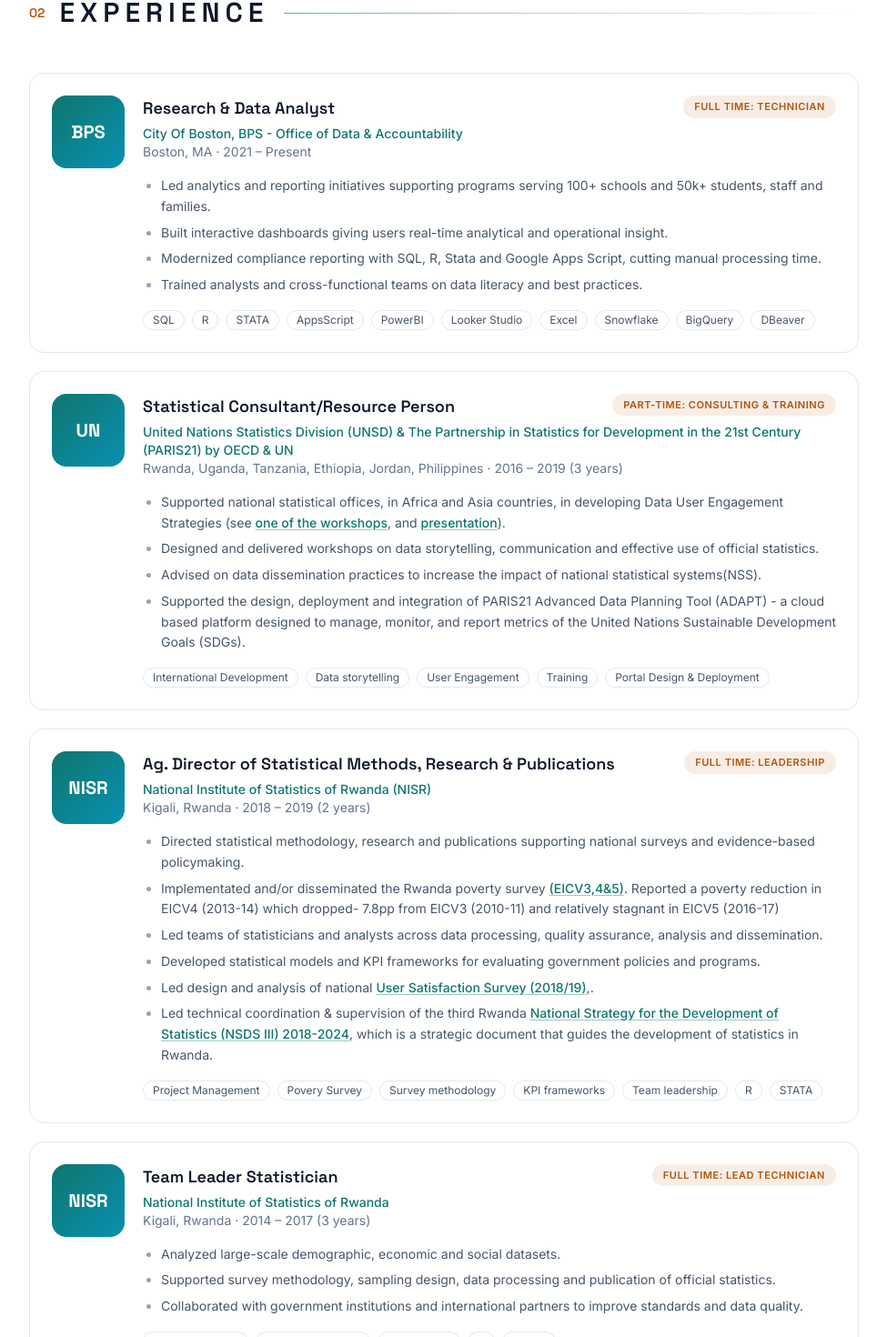
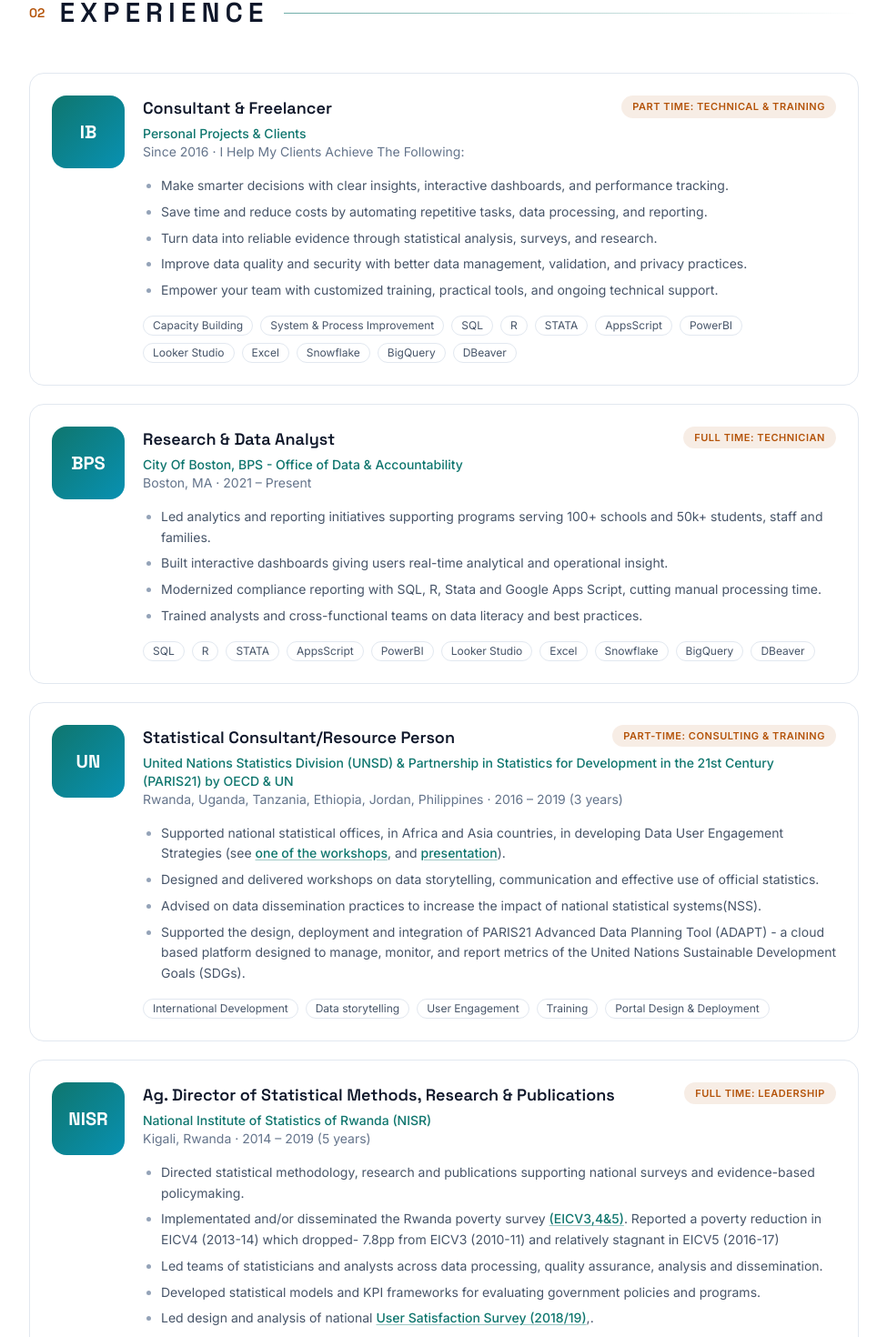
Before and after one commit to IbrahimByiringiro/ibrahim-site, a Next.js app: page / in a window 1280 px wide. Shown: the part 1812-3282 px from the top of the page at 91% size, without its empty margins (296-1271 px from the left). Built offline with nearby package versions, Linux system fonts and the light colour scheme; no server answers.

Commit message:
Updated Blog-CNBC interview

```diff
--- a/content/posts/rwanda-data-revolution-cnbc-africa.mdx
+++ b/content/posts/rwanda-data-revolution-cnbc-africa.mdx
@@ -1,73 +1,31 @@
 ---
-title: "My Interview On CNBC Africa| Rwanda's Data Revolution: Building the Foundation for a Data-Driven Future"
+title: "Click To Wactch My Interview On CNBC Africa| Rwanda's Data Revolution: Building the Foundation for a Data-Driven Future"
 date: "2019-05-03"
-summary: "How Rwanda's $10 million Statistics Training Centre and Data Science Campus aimed to strengthen statistical capacity, embrace emerging technologies, and support evidence-based decision-making."
-tags: ["Statistics", "Data Science", "Public Policy", "Rwanda"]
+summary: "Rwanda's $10 million Statistics & Data Science Training Centre."
+tags: ["CNBC Africa TV"]
 ---
 
-**How Rwanda's $10 million Statistics Training Centre and Data Science Campus aimed to strengthen statistical capacity, embrace emerging technologies, and support evidence-based decision-making.**
-
-In May 2019, I joined CNBC Africa to discuss Rwanda's newly unveiled $10 million Statistics Training Centre and Data Science Campus. At the time, I was serving as Director of Statistical Methods, Research and Publication at the National Institute of Statistics of Rwanda (NISR).
-
-The conversation focused on a question that remains relevant today: **How can countries turn the growing volume of available data into meaningful insights that drive development?**
-
-## Why Rwanda Needed to Invest in Data Science
-
-During the interview, I emphasized that the investment came at a critical time, when demand for timely, reliable data was growing rapidly.
-
-Governments and businesses increasingly needed accurate information to make decisions, while advances in technology were generating unprecedented amounts of data.
-
-Rwanda had already begun digitalizing government services and had adopted its National Data Revolution Policy in April 2017. However, translating that ambition into practice required more than policy commitments.
-
-It required modern infrastructure, advanced IT systems, skilled professionals, and strong partnerships between government, academia, and the private sector.
-
-The new Statistics Training Centre and Data Science Campus represented an important investment in building that capacity.
-
-## Moving Beyond Traditional Statistics
-
-One of the key points I highlighted was Rwanda's progress in improving the frequency and availability of official statistics.
-
-Traditional statistical programs, including household surveys, censuses, and economic reporting, remained essential. Rwanda had also increased the frequency of important statistical outputs, including quarterly labor force and GDP statistics.
-
-But traditional methods alone could not fully capture the opportunities presented by emerging technologies.
-
-Mobile phones, social networks, internet platforms, and satellites were producing enormous amounts of data that could potentially complement conventional statistical sources.
-
-Harnessing these alternative sources could help generate more timely insights, improve public services, support business development, and strengthen policymaking.
-
-## From Data Collection to Data-Driven Decisions
-
-Collecting more data is not necessarily the same as making better decisions.
-
-The real value comes from transforming raw information into reliable statistics, meaningful insights, and practical solutions.
-
-This requires investment in people as much as technology. Statistical training, research capacity, modern analytical tools, and collaboration across institutions are essential to building a sustainable data ecosystem.
-
-As I explained during the interview, the new facility was not simply an investment in physical infrastructure. It was intended to support Rwanda's immediate statistical needs while preparing the country for future technological developments.
-
-## Looking Ahead: The Future of Data in Development
-
-Our discussion also touched on the upcoming International Conference on Big Data in Kigali, highlighting Rwanda's growing interest in exploring innovative approaches to official statistics.
-
-Looking back, the central message of that conversation remains relevant: **The future of statistics lies in combining strong statistical foundations with emerging data sources and technologies.**
-
-For countries pursuing digital transformation, the challenge is not merely generating more data, but developing the capacity to use it responsibly, efficiently, and effectively.
-
-Rwanda's investment in the Statistics Training Centre and Data Science Campus was an important step toward that ambition.
-
-And it reflects a principle that continues to guide my work in statistics and data science: **Data creates value when it informs decisions and improves lives.**
-
----
-
-### Watch the Interview
+### Watch the interview and read my article below
 
 <VideoLink
   href="https://www.cnbcafrica.com/media/6032591215001/rwanda-unveils-statistics-training-centre"
   image="/img/cnbc-interview.jpg"
   title="My Interview W/ CNBC Africa | Rwanda Unveils Statistics Training Centre"
-  caption="May 3, 2019 · Click to watch the interview on CNBC Africa"
+  caption="Source: CNBC Africa interview, published May 3, 2019."
 />
 
-Featuring Ibrahim Byiringiro, Director of Statistical Methods, Research and Publication, National Institute of Statistics of Rwanda.
+In May 2019, I joined CNBC Africa to discuss Rwanda's newly unveiled $10 million Statistics Training Centre and Data Science Campus. At the time, I was serving as Director of Statistical Methods, Research and Publication at the National Institute of Statistics of Rwanda (NISR).
+
+Our conversation focused on a simple question: How can Rwanda make better use of data to support its development?
+
+Rwanda had already made significant progress in digitalizing public services and improving the availability of official statistics. But with growing demand for timely information and new data sources emerging from mobile phones, satellites, and digital platforms, traditional statistical methods alone were no longer enough.
+
+The new centre aimed to bridge that gap by investing in modern technology, training statistical professionals, and strengthening collaboration between government, researchers, and the private sector.
+
+One point I emphasized during the interview was that collecting more data doesn't automatically lead to better decisions. What matters is having the skills, tools, and systems to turn that data into useful information.
+
+Looking back, the message remains just as relevant today. As artificial intelligence and other technologies continue to evolve, countries need both strong statistical foundations and the capacity to embrace innovation.
+
+This is also a principle that continues to guide my work: Data creates real value when it helps people make better decisions and improve lives.
 
 *Source: CNBC Africa interview and accompanying article summary, published May 3, 2019.*
--- a/data/site.ts
+++ b/data/site.ts
@@ -49,6 +49,22 @@ export type Job = {
 };
 
 export const experience: Job[] = [
+    {
+    title: "Consultant & Freelancer",
+    org: "Personal Projects & Clients",
+    place: "Since 2016",
+    short: "IB",
+    type: "Part time: Technical & Training",
+    dates: "I Help My Clients Achieve The Following:",
+    tags: ["Capacity Building","System & Process Improvement", "SQL", "R", "STATA", "AppsScript", "PowerBI", "Looker Studio", "Excel", "Snowflake", "BigQuery", "DBeaver"],
+    bullets: [
+      "Make smarter decisions with clear insights, interactive dashboards, and performance tracking.",
+      "Save time and reduce costs by automating repetitive tasks, data processing, and reporting.",
+      "Turn data into reliable evidence through statistical analysis, surveys, and research.",
+      "Improve data quality and security with better data management, validation, and privacy practices.",
+      "Empower your team with customized training, practical tools, and ongoing technical support.",
+    ],
+  },
   {
     title: "Research & Data Analyst",
     org: "City Of Boston, BPS - Office of Data & Accountability",
@@ -66,7 +82,7 @@ export const experience: Job[] = [
   },
   {
     title: "Statistical Consultant/Resource Person",
-    org: "United Nations Statistics Division (UNSD) & The Partnership in Statistics for Development in the 21st Century (PARIS21) by OECD & UN",
+    org: "United Nations Statistics Division (UNSD) & Partnership in Statistics for Development in the 21st Century (PARIS21) by OECD & UN",
     place: "Rwanda, Uganda, Tanzania, Ethiopia, Jordan, Philippines",
     short: "UN",
     type: "Part-time: Consulting & Training",
@@ -85,7 +101,7 @@ export const experience: Job[] = [
     place: "Kigali, Rwanda",
     short: "NISR",
     type: "Full time: Leadership",
-    dates: "2018 – 2019 (2 years)",
+    dates: "2014 – 2019 (5 years)",
     tags: ["Project Management", "Povery Survey", "Survey methodology", "KPI frameworks", "Team leadership", "R", "STATA"],
     bullets: [
       "Directed statistical methodology, research and publications supporting national surveys and evidence-based policymaking.",
@@ -96,20 +112,7 @@ export const experience: Job[] = [
       "Led technical coordination & supervision of the third Rwanda [National Strategy for the Development of Statistics (NSDS III) 2018-2024](https://statistics.gov.rw/sites/default/files/documents/2025-02/NSDS3_Rwanda_Document_September2019.pdf), which is a strategic document that guides the development of statistics in Rwanda.",
     ],
   },
-  {
-    title: "Team Leader Statistician",
-    org: "National Institute of Statistics of Rwanda",
-    place: "Kigali, Rwanda",
-    short: "NISR",
-    type: "Full time: Lead technician",
-    dates: "2014 – 2017 (3 years)",
-    tags: ["Sampling design", "Demographic data", "Publications", "R", "STATA"],
-    bullets: [
-      "Analyzed large-scale demographic, economic and social datasets.",
-      "Supported survey methodology, sampling design, data processing and publication of official statistics.",
-      "Collaborated with government institutions and international partners to improve standards and data quality.",
-    ],
-  },
+
 ];
 
 export const skillGroups = [
```
